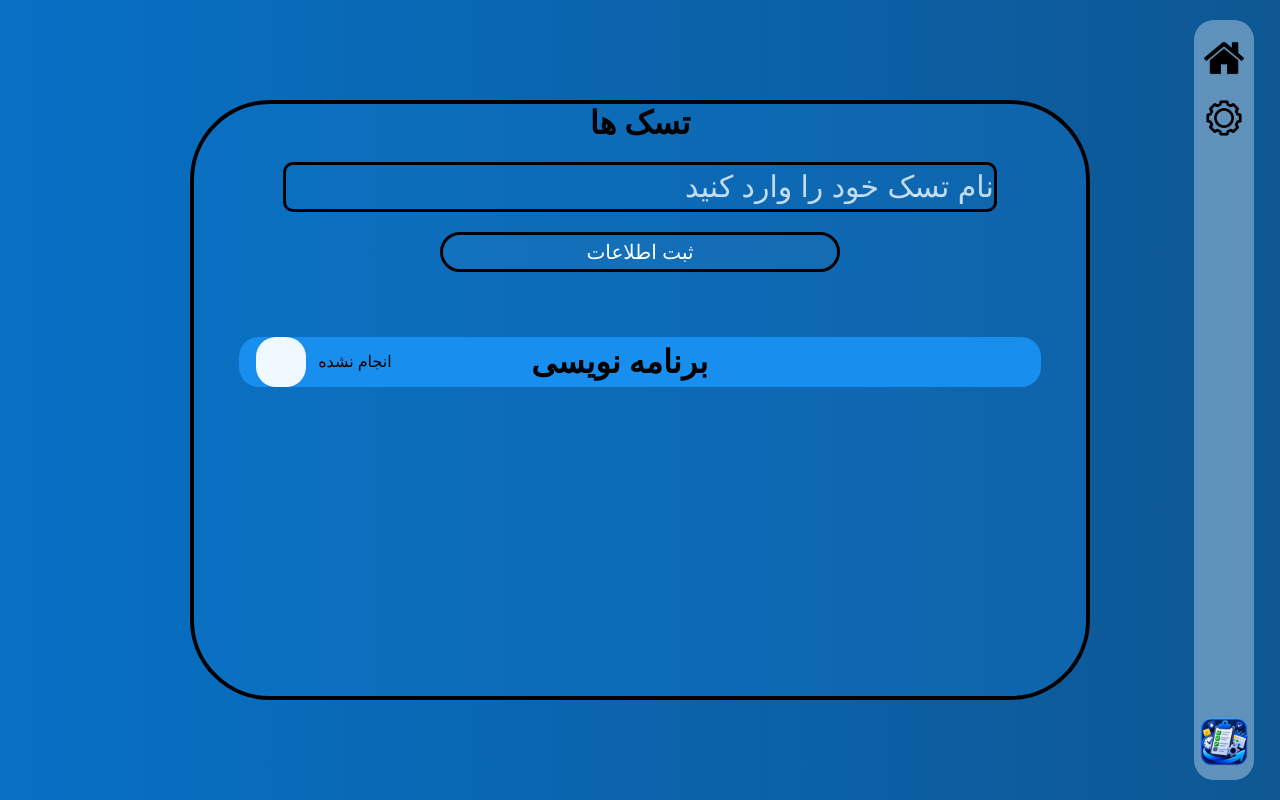
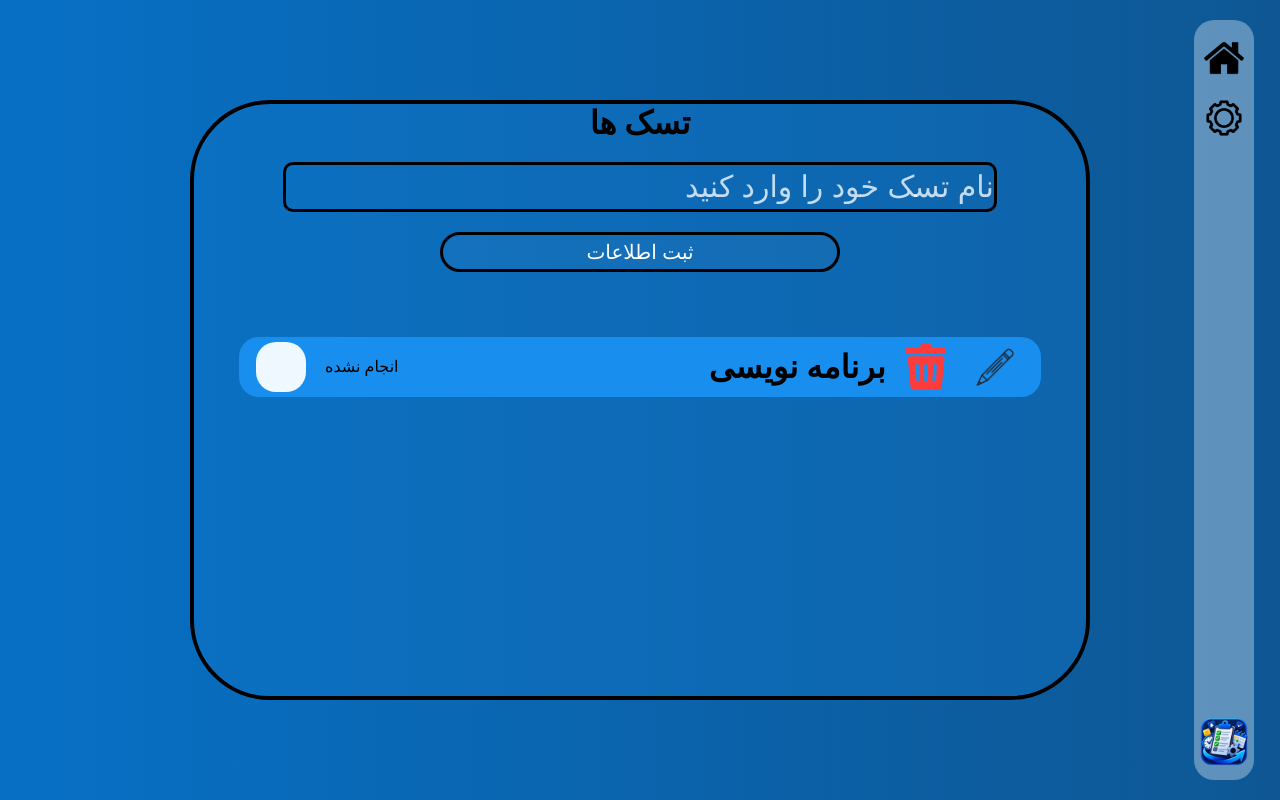
Before and after one commit to artin231/TaskManager-with-React-js, a React (Vite) app in the folder TaskManager/: page / in a window 1280 px wide. Built offline with nearby package versions, Linux system fonts and the light colour scheme.

Commit message:
i added a the icons anf its finish in the designing in the css

```diff
--- a/TaskManager/src/components/TaskItem.jsx
+++ b/TaskManager/src/components/TaskItem.jsx
@@ -2,12 +2,15 @@ let TaskItem = ({ i, h }) => {
     return (
         <div className="ItemTaskList">
             <div className="status">
-                {i.finised == true ? <> <input type="checkbox" key={h} name="" id="" onClick={() => {}} checked /> <p>انجام شده</p> </> : <><input type="checkbox" key={h} name="" id="" /> <p>انجام نشده</p> </>}
+                {i.finised == true ? <> <input type="checkbox" key={h} name="" id="" onClick={() => {}} checked /> <p>انجام شده</p> </> : <><input type="checkbox" onClick={() => {}}  key={h} name="" id="" /> <p>انجام نشده</p> </>}
 
             </div>
+<div className="right">
+            <h1>{i.name}</h1>
+            <img className="deleteIcon" src="src/assets/red-trash-can-icon.svg" alt="" />
+            <img className="EditIcon" src="src/assets/pencil-icon-113248-512.png" alt="" />
+</div>
 
-            <h1>{i.name}</h1>
-            <i className="fa fa-trash" aria-hidden="true"></i>
 
         </div>
     )
--- a/TaskManager/src/css/main.css
+++ b/TaskManager/src/css/main.css
@@ -162,7 +162,7 @@ header nav .logo {
 
 
 .container .TasksBox .ListOfTasks .ItemTaskList .status{
-    width: 30%;
+    width: 50%;
     display: flex;
     align-items: center;
     gap: 5%;
@@ -181,3 +181,22 @@ header nav .logo {
 .container .TasksBox .ListOfTasks .ItemTaskList input[type='checkbox']:checked{
     background:rgb(0, 206, 0);
 }
+
+
+.container .TasksBox .ListOfTasks .ItemTaskList .right{
+    display: flex;
+    align-items: center;
+    justify-content: flex-end;
+    height: 100%;
+    width: 50%;
+    padding-right: 2%;
+    gap: 20px;
+}
+.container .TasksBox .ListOfTasks .ItemTaskList .right .deleteIcon{
+    width: 40px;
+    cursor: pointer;
+}
+
+.container .TasksBox .ListOfTasks .ItemTaskList .right .EditIcon{
+    width: 60px;
+}
```
Also changed, not shown: TaskManager/src/assets/pencil-icon-113248-512.png (added), TaskManager/src/assets/red-trash-can-icon.svg (added).
